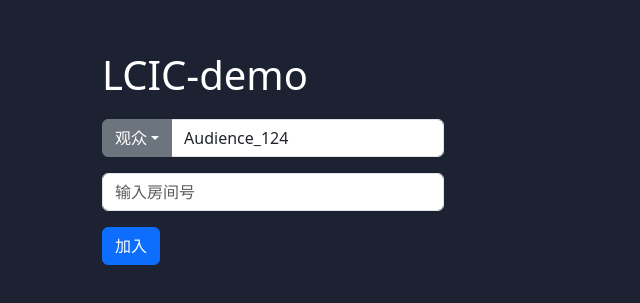
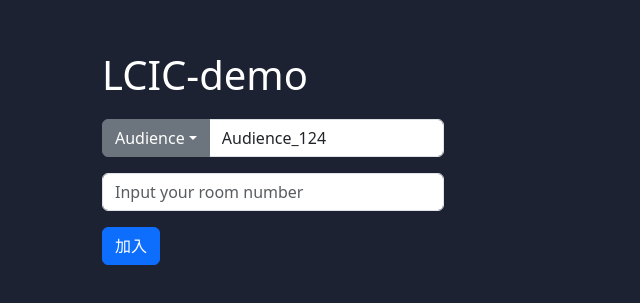
Before and after one commit to tencentyun/lcic-UIlessdemo, a Next.js app: page /next/ in a window 1280 px wide. Shown: the part 119-422 px from the top of the page, without its empty margins (0-640 px from the left). Built offline with nearby package versions, Linux system fonts and the light colour scheme.

Commit message:
doc: update.

```diff
--- a/src/app/page.tsx
+++ b/src/app/page.tsx
@@ -73,16 +73,16 @@ export default function Home() {
   }>[] = [
     {
       id: RoleName.AUDIENCE,
-      text: '观众',
+      text: 'Audience',
       val: {
-        placeHolder: '输入房间号',
+        placeHolder: 'Input your room number',
       },
     },
     {
       id: RoleName.HOSTER,
-      text: '房主',
+      text: 'Hoster',
       val: {
-        placeHolder: '输入昵称',
+        placeHolder: 'Input your nick name',
       },
     },
   ];
@@ -187,7 +187,7 @@ export default function Home() {
                     className={`btn btn-primary`}
                     onClick={createRoomHandler}
                   >
-                    {creatingRoom ? '创建中...' : '创建'}
+                    {creatingRoom ? 'Creating...' : 'Create'}
                   </button>
                 </>
               )}
```
Also changed, not shown: 1 other file (tests, documents, lock files or other folders).
